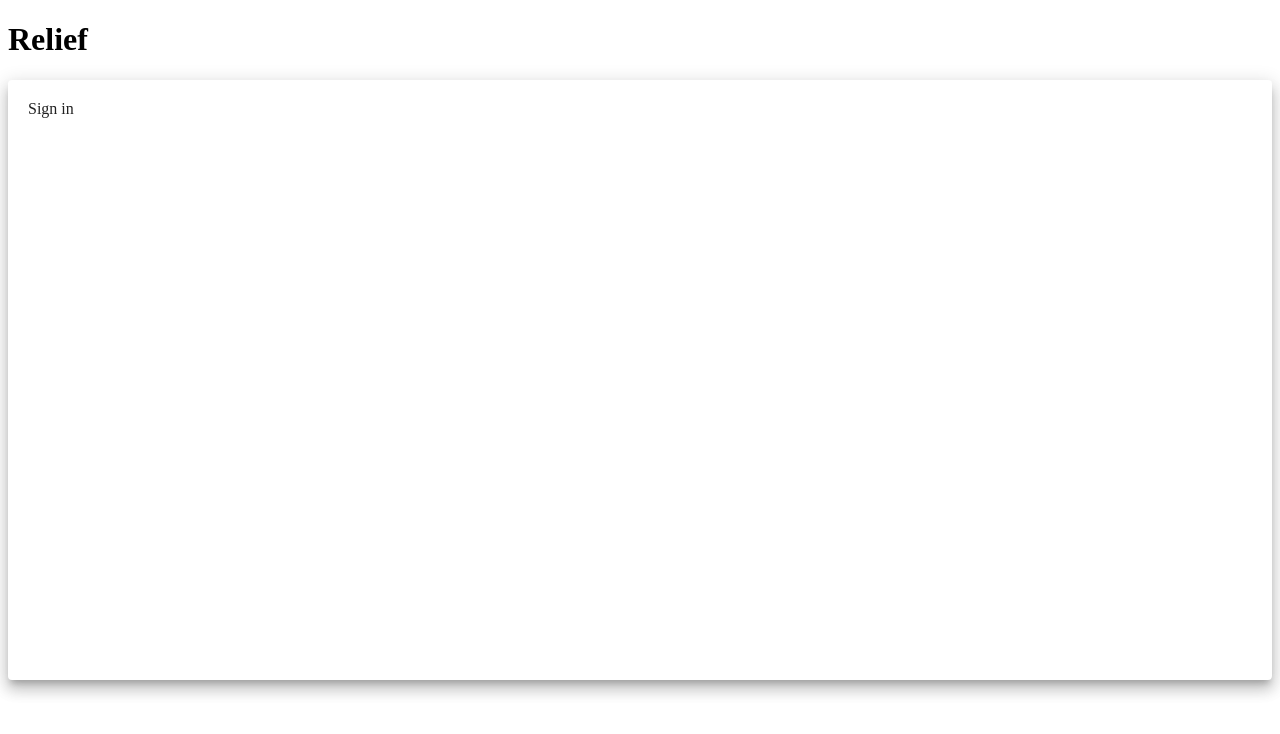
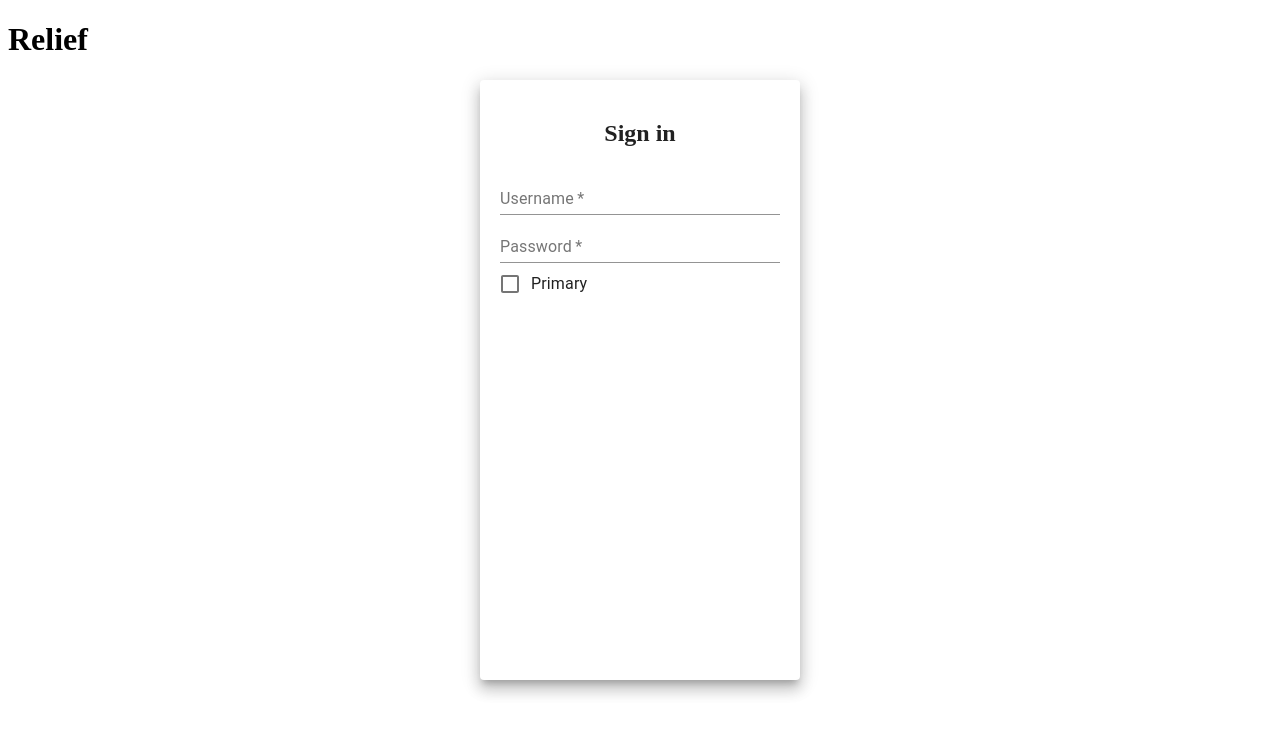
Before and after one commit to Louie222/Final_Project, a React (Create React App) app in the folder client/: page / in a window 1280 px wide. Shown: the top 734 px of the page. Built offline with nearby package versions, Linux system fonts and the light colour scheme.

Commit message:
Updating login form

```diff
--- a/client/src/components/login.js
+++ b/client/src/components/login.js
@@ -1,18 +1,41 @@
-import React from 'react';
-import { Grid, Paper } from '@material-ui/core'
+import React from "react";
+import { Grid, Paper, TextField } from "@material-ui/core";
+import FormControlLabel from "@material-ui/core/FormControlLabel";
+import Checkbox from "@material-ui/core/Checkbox";
 
 const Login = () => {
-
-    const paperStyle={padding : 20, height:'70vh'}
-    return(
-        <Grid>
-            <Paper elevation={10} style={paperStyle}>
-                Sign in
-
-
-            </Paper>
+  const paperStyle = {
+    padding: 20,
+    height: "70vh",
+    width: 280,
+    margin: "20px auto",
+  };
+  return (
+    <Grid>
+      <Paper elevation={10} style={paperStyle}>
+        <Grid align="center">
+          <h2>Sign in</h2>
         </Grid>
-    )
-}
+        <TextField
+          label="Username"
+          placeholder="Enter username"
+          fullWidth
+          required
+        />
+        <TextField
+          label="Password"
+          placeholder="Enter password"
+          type="password"
+          fullWidth
+          required
+        />
+        <FormControlLabel
+          control={<Checkbox name="checkedB" color="primary" />}
+          label="Primary"
+    />
+      </Paper>
+    </Grid>
+  );
+};
 
 export default Login;
```
